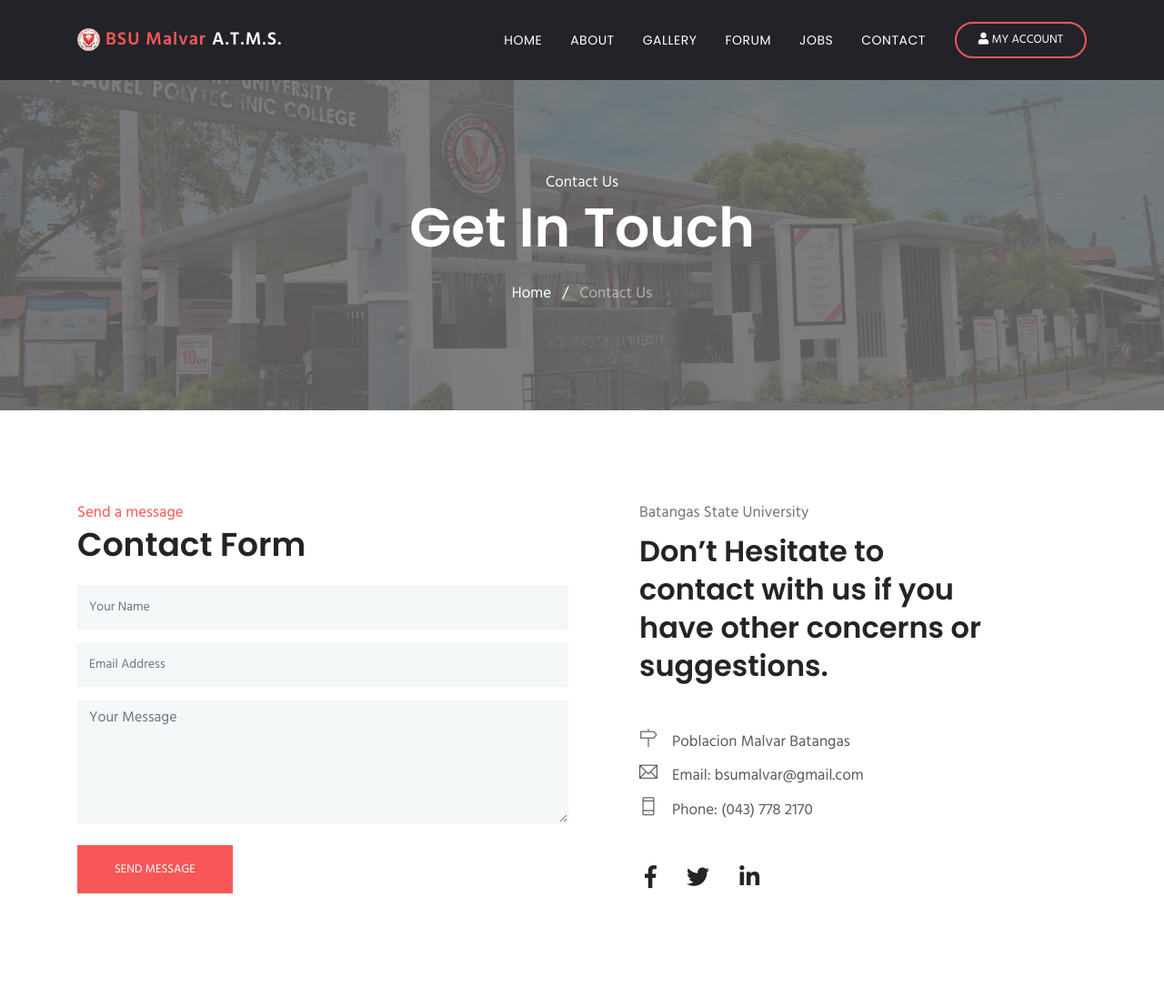
After one commit to breezelback/BSU-Alumni, a PHP site: page /contact.php in a window 1280 px wide. The commit adds this page. Shown: the top 1097 px of the page at 91% size. Run offline with PHP 8.4, Linux system fonts and the light colour scheme; some web fonts are replaced.

Commit message:
other menus
Completed menu

```diff
--- /dev/null
+++ b/contact.php
@@ -0,0 +1,120 @@
+<!doctype html>
+<html lang="en">
+  <head>
+  <!-- Required meta tags -->
+  <meta charset="utf-8">
+  <meta name="viewport" content="width=device-width, initial-scale=1, shrink-to-fit=no">
+  <meta name="description" content="megakit,business,company,agency,multipurpose,modern,bootstrap4">
+
+  <meta name="author" content="themefisher.com">
+
+  <title>BSU Malvar| Alumni Tracking System</title>
+
+  <?php include 'includes/css_includes.php'; ?>
+
+</head>
+
+<body>
+
+<!-- Header Start -->
+  <?php include 'includes/header.php'; ?>
+<!-- Header Close -->
+
+<div class="main-wrapper ">
+<section class="page-title bg-1">
+  <div class="container">
+    <div class="row">
+      <div class="col-md-12">
+        <div class="block text-center">
+          <span class="text-white">Contact Us</span>
+          <h1 class="text-capitalize mb-4 text-lg">Get in Touch</h1>
+          <ul class="list-inline">
+            <li class="list-inline-item"><a href="index.html" class="text-white">Home</a></li>
+            <li class="list-inline-item"><span class="text-white">/</span></li>
+            <li class="list-inline-item"><a href="#" class="text-white-50">Contact Us</a></li>
+          </ul>
+        </div>
+      </div>
+    </div>
+  </div>
+</section>
+<!-- contact form start -->
+<section class="contact-form-wrap section">
+    <div class="container">
+        <div class="row">
+            <div class="col-lg-6 col-md-12 col-sm-12">
+                 <form id="contact-form" class="contact__form" method="post" action="mail.php">
+                 <!-- form message -->
+                    <div class="row">
+                        <div class="col-12">
+                            <div class="alert alert-success contact__msg" style="display: none" role="alert">
+                                Your message was sent successfully.
+                            </div>
+                        </div>
+                    </div>
+                    <!-- end message -->
+                    <span class="text-color">Send a message</span>
+                    <h3 class="text-md mb-4">Contact Form</h3>
+                    <div class="form-group">
+                        <input name="name" type="text" class="form-control" placeholder="Your Name">
+                    </div>
+                    <div class="form-group">
+                        <input name="email" type="email" class="form-control" placeholder="Email Address">
+                    </div>
+                    <div class="form-group-2 mb-4">
+                        <textarea name="message" class="form-control" rows="4" placeholder="Your Message"></textarea>
+                    </div>
+                    <button class="btn btn-main" name="submit" type="submit">Send Message</button>
+                </form>
+            </div>
+
+            <div class="col-lg-5 col-sm-12">
+                <div class="contact-content pl-lg-5 mt-5 mt-lg-0">
+                    <span class="text-muted">Batangas State University</span>
+                    <h2 class="mb-5 mt-2">Don’t Hesitate to contact with us if you have other concerns or suggestions.</h2>
+
+                    <ul class="address-block list-unstyled">
+                        <li>
+                            <i class="ti-direction mr-3"></i>Poblacion Malvar Batangas
+                        </li>
+                        <li>
+                            <i class="ti-email mr-3"></i>Email: bsumalvar@gmail.com
+                        </li>
+                        <li>
+                            <i class="ti-mobile mr-3"></i>Phone: (043) 778 2170
+                        </li>
+                    </ul>
+
+                    <ul class="social-icons list-inline mt-5">
+                        <li class="list-inline-item">
+                            <a href="http://www.themefisher.com"><i class="fab fa-facebook-f"></i></a>
+                        </li>
+                        <li class="list-inline-item">
+                            <a href="http://www.themefisher.com"><i class="fab fa-twitter"></i></a>
+                        </li>
+                        <li class="list-inline-item">
+                            <a href="http://www.themefisher.com"><i class="fab fa-linkedin-in"></i></a>
+                        </li>
+                    </ul>
+                </div>
+            </div>
+        </div>
+    </div>
+</section>
+
+<div class="google-map">
+	<center>
+   	 	<iframe src="https://www.google.com/maps/embed?pb=!1m18!1m12!1m3!1d3870.550433825609!2d121.15399471483383!3d14.044642090158431!2m3!1f0!2f0!3f0!3m2!1i1024!2i768!4f13.1!3m3!1m2!1s0x33bd6ed9735068d7%3A0x97fd25b226e150e7!2sBatangas%20State%20University%20Jose%20P.%20Laurel%20Polytechnic%20College!5e0!3m2!1sen!2sph!4v1630821791584!5m2!1sen!2sph" width="100%" height="450" style="border:0;" allowfullscreen="true" loading="lazy"></iframe>
+    </center>
+</div>
+<hr>
+<!-- footer Start -->
+	<?php include 'includes/footer.php'; ?>
+<!-- footer End -->
+
+    </div>
+
+   <?php include 'includes/js_includes.php'; ?>
+
+  </body>
+  </html>
--- a/css/style.css
+++ b/css/style.css
@@ -1420,3 +1420,25 @@ h3.quote::before {
 }
 
 /*# sourceMappingURL=maps/style.css.map */
+
+
+.comment-tree
+{
+  height: 322px;
+  overflow-y: scroll;
+  padding: 20px;
+  border: 1px solid darkgrey;
+  border-radius: 5px;
+}
+.comment-tree::-webkit-scrollbar {
+  width: 5px;
+}
+
+.comment-tree::-webkit-scrollbar-track {
+  box-shadow: inset 0 0 6px rgba(0, 0, 0, 0.3);
+}
+
+.comment-tree::-webkit-scrollbar-thumb {
+  background-color: darkgrey;
+  outline: 1px solid slategrey;
+}
--- a/includes/header.php
+++ b/includes/header.php
@@ -16,9 +16,9 @@
 			  </li>
 			   <li class="nav-item"><a class="nav-link" href="about.php">About</a></li>
 			   <li class="nav-item"><a class="nav-link" href="gallery.php">Gallery</a></li>
-			   <li class="nav-item"><a class="nav-link" href="service.html">Services</a></li>
-			   <li class="nav-item"><a class="nav-link" href="project.html">Portfolio</a></li>
-			   <li class="nav-item dropdown">
+			   <li class="nav-item"><a class="nav-link" href="forums.php">Forum</a></li>
+			   <li class="nav-item"><a class="nav-link" href="jobs.php">Jobs</a></li>
+			   <!-- <li class="nav-item dropdown">
 					<a class="nav-link dropdown-toggle" href="#" id="dropdown05" data-toggle="dropdown" aria-haspopup="true" aria-expanded="false">Blog</a>
 					<ul class="dropdown-menu" aria-labelledby="dropdown05">
 						<li><a class="dropdown-item" href="blog-grid.html">Blog Grid</a></li>
@@ -26,8 +26,8 @@
 
 						<li><a class="dropdown-item" href="blog-single.html">Blog Single</a></li>
 					</ul>
-			  </li>
-			   <li class="nav-item"><a class="nav-link" href="contact.html">Contact</a></li>
+			  </li> -->
+			   <li class="nav-item"><a class="nav-link" href="contact.php">Contact</a></li>
 			</ul>
 
 			<form class="form-lg-inline my-2 my-md-0 ml-lg-4 text-center">
--- a/index.php
+++ b/index.php
@@ -197,6 +197,11 @@
 	</div>
 </section>
 
+<div class="google-map">
+	<center>
+   	 	<iframe src="https://www.google.com/maps/embed?pb=!1m18!1m12!1m3!1d3870.550433825609!2d121.15399471483383!3d14.044642090158431!2m3!1f0!2f0!3f0!3m2!1i1024!2i768!4f13.1!3m3!1m2!1s0x33bd6ed9735068d7%3A0x97fd25b226e150e7!2sBatangas%20State%20University%20Jose%20P.%20Laurel%20Polytechnic%20College!5e0!3m2!1sen!2sph!4v1630821791584!5m2!1sen!2sph" width="100%" height="450" style="border:0;" allowfullscreen="true" loading="lazy"></iframe>
+    </center>
+</div>
 <hr>
 <!-- footer Start -->
 	<?php include 'includes/footer.php'; ?>
--- a/login.php
+++ b/login.php
@@ -114,7 +114,7 @@
                     	</div>
                     	<div class="col-md-6">
 		                    <div class="form-group">
-		                        <input name="password" type="text" class="form-control" placeholder="Password">
+		                        <input name="password" type="password" class="form-control" placeholder="Password">
 		                    </div>
                     	</div>
                     </div>
@@ -191,7 +191,7 @@
 
 <div class="google-map">
 	<center>
-   	 <iframe src="https://www.google.com/maps/embed?pb=!1m18!1m12!1m3!1d3870.550433825609!2d121.15399471483383!3d14.044642090158431!2m3!1f0!2f0!3f0!3m2!1i1024!2i768!4f13.1!3m3!1m2!1s0x33bd6ed9735068d7%3A0x97fd25b226e150e7!2sBatangas%20State%20University%20Jose%20P.%20Laurel%20Polytechnic%20College!5e0!3m2!1sen!2sph!4v1630821791584!5m2!1sen!2sph" width="100%" height="450" style="border:0;" allowfullscreen="true" loading="lazy"></iframe>
+   	 	<iframe src="https://www.google.com/maps/embed?pb=!1m18!1m12!1m3!1d3870.550433825609!2d121.15399471483383!3d14.044642090158431!2m3!1f0!2f0!3f0!3m2!1i1024!2i768!4f13.1!3m3!1m2!1s0x33bd6ed9735068d7%3A0x97fd25b226e150e7!2sBatangas%20State%20University%20Jose%20P.%20Laurel%20Polytechnic%20College!5e0!3m2!1sen!2sph!4v1630821791584!5m2!1sen!2sph" width="100%" height="450" style="border:0;" allowfullscreen="true" loading="lazy"></iframe>
     </center>
 </div>
 <!-- footer Start -->
```
Also changed, not shown: forum-post.php (added, +179 -0 lines), forums.php (added, +90 -0 lines), job-post.php (added, +134 -0 lines), jobs.php (added, +90 -0 lines).
